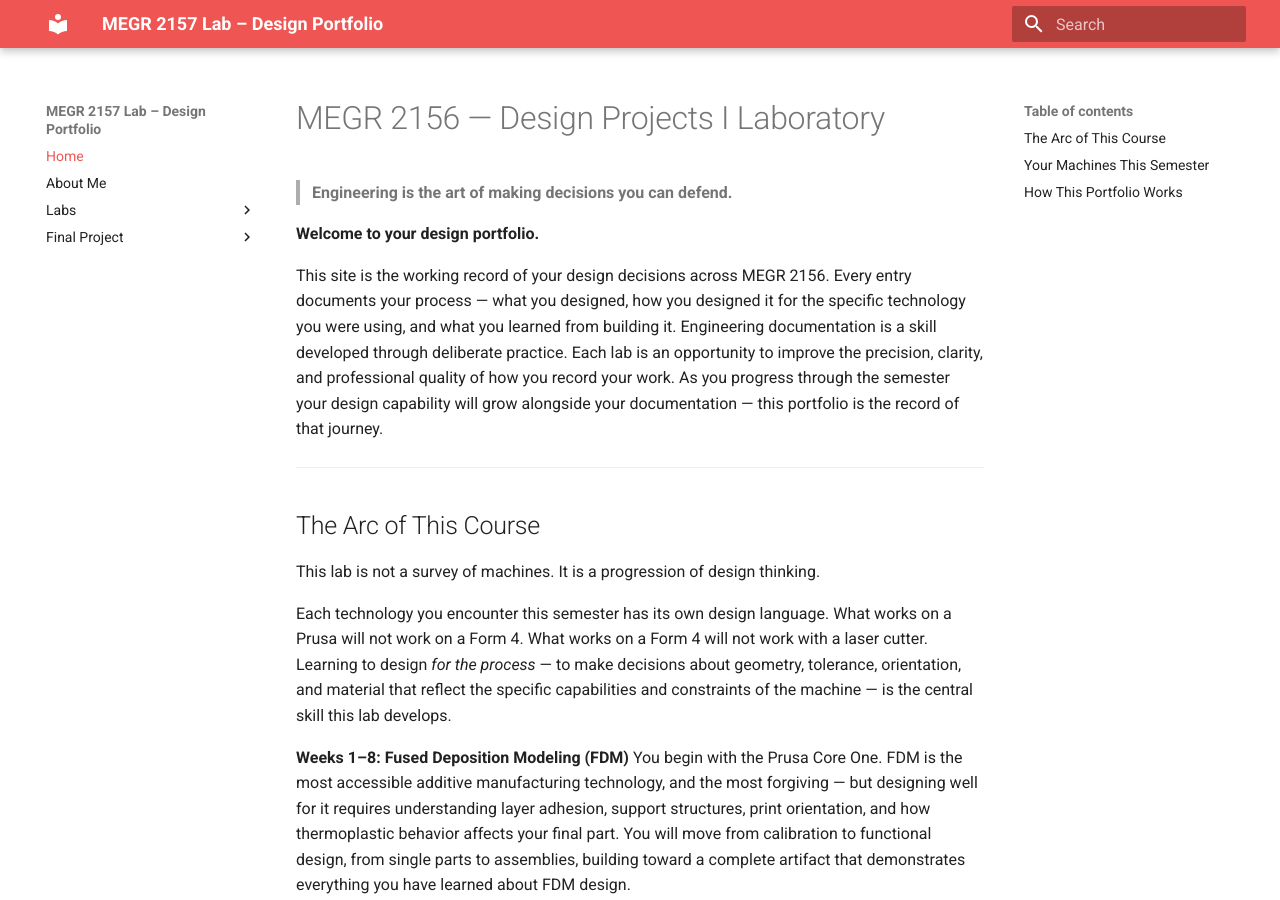
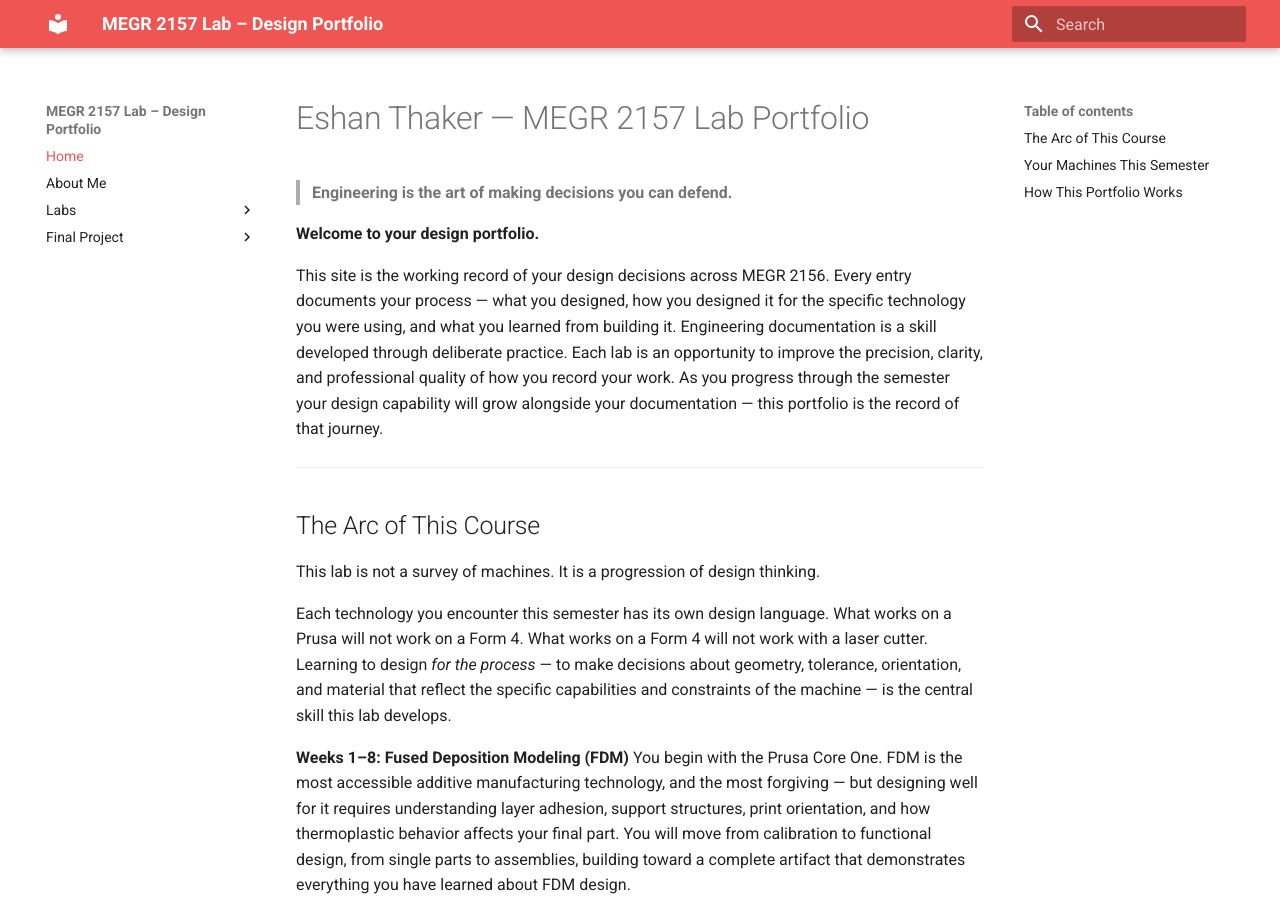
Before and after one commit to eshanthaker05/eshan-thaker-lab-portfolio, an MkDocs documentation site: the page built from docs/index.md, in a window 1280 px wide and 900 px high. Built offline with MkDocs 1.6.1 and Material for MkDocs 9.7.7, drawn with Linux system fonts in a browser that asks for light colours.

Commit message:
Update index.md

```diff
--- a/docs/index.md
+++ b/docs/index.md
@@ -1,4 +1,4 @@
-# MEGR 2156 — Design Projects I Laboratory
+# Eshan Thaker — MEGR 2157 Lab Portfolio
 
 > **Engineering is the art of making decisions you can defend.**
 
```
